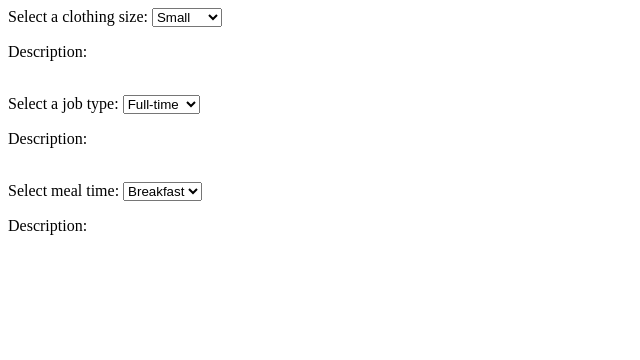
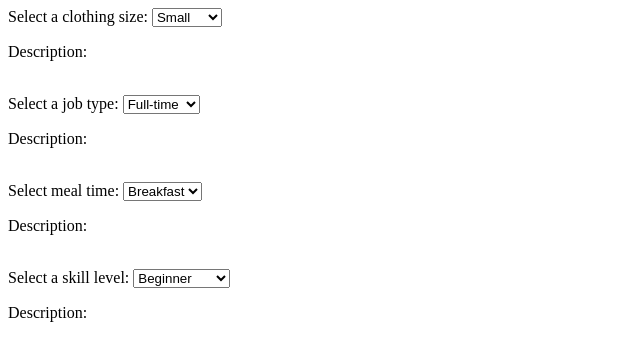
Before and after one commit to 7vTr0x7/React.js-2, a React (Vite) app in the folder IR4.6_HW2/: page / in a window 1280 px wide. Shown: the top 360 px of the page, without its empty margins (0-640 px from the left). Built offline with nearby package versions, Linux system fonts and the light colour scheme.

Commit message:
IR4.6_HW2 - SelectSkilllevel

```diff
--- a/IR4.6_HW2/src/App.jsx
+++ b/IR4.6_HW2/src/App.jsx
@@ -2,6 +2,7 @@ import React from "react";
 import SelectClothingSize from "./components/SelectClothingSize";
 import SelectJobType from "./components/SelectJobType";
 import SelectMealTime from "./components/SelectMealTime";
+import SelectSkillLevel from "./components/SelectSkillLevel";
 
 const App = () => {
   return (
@@ -11,6 +12,8 @@ const App = () => {
       <SelectJobType />
       <br />
       <SelectMealTime />
+      <br />
+      <SelectSkillLevel />
     </div>
   );
 };
--- /dev/null
+++ b/IR4.6_HW2/src/components/SelectSkillLevel.jsx
@@ -0,0 +1,31 @@
+import React, { useState } from "react";
+
+const SelectSkillLevel = () => {
+  const [level, setLevel] = useState("");
+  const [text, setText] = useState("");
+
+  const levelSelectHandler = (e) => {
+    setLevel(e.target.value);
+    if (e.target.value === "Beginner") {
+      setText("Just starting out, limited experience or knowledge");
+    } else if (e.target.value === "Intermediate") {
+      setText("Some experience or knowledge, moderate skill level");
+    } else {
+      setText("Extensive experience or knowledge, high skill level");
+    }
+  };
+
+  return (
+    <div>
+      <label htmlFor="levelSelect">Select a skill level: </label>
+      <select id="levelSelect" onChange={levelSelectHandler}>
+        <option value="Beginner">Beginner</option>
+        <option value="Intermediate">Intermediate</option>
+        <option value="Advanced">Advanced</option>
+      </select>
+      <p>Description: {text && `${level} - ${text}`}</p>
+    </div>
+  );
+};
+
+export default SelectSkillLevel;
```
